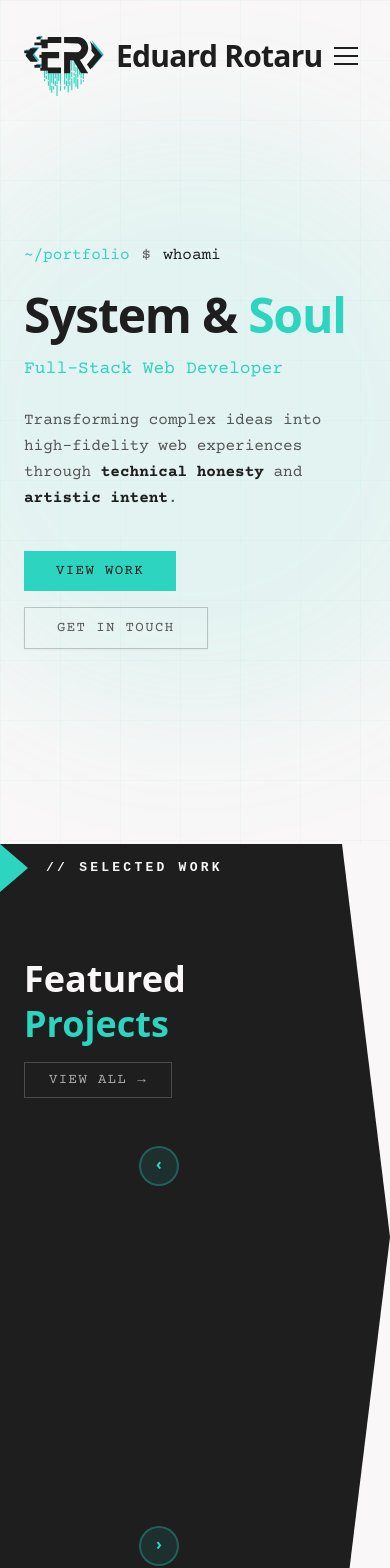
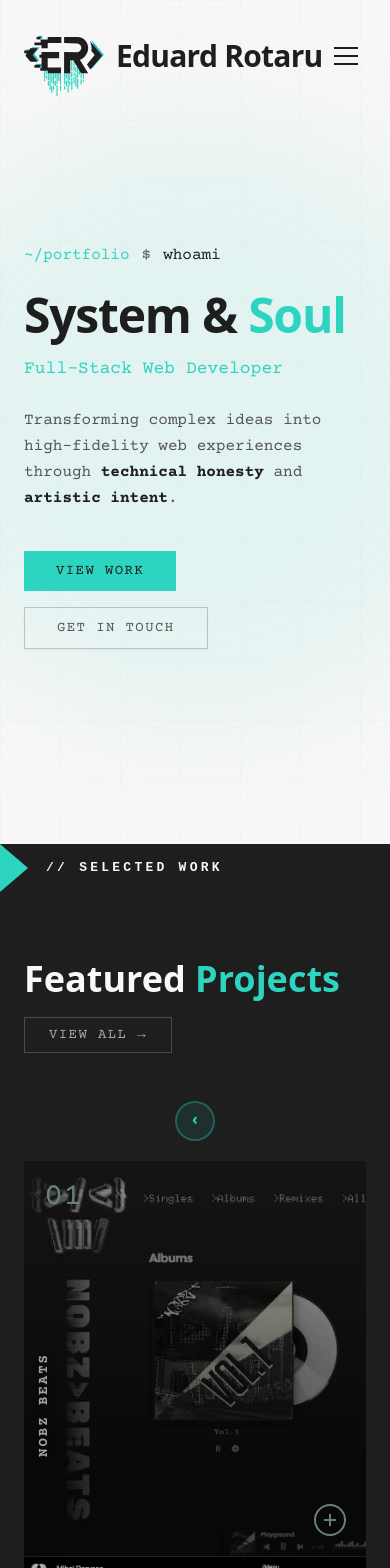
Before and after one commit to nobz226/dev-portfolio, a React (Vite) app: page / in a window 390 px wide. Shown: the top 1568 px of the page. Built offline with nearby package versions, Linux system fonts and the light colour scheme; a web font is replaced by a local one.

Commit message:
Mobile Fixes

```diff
--- a/src/components/ProjectsAccordion.css
+++ b/src/components/ProjectsAccordion.css
@@ -345,27 +345,55 @@
 
   .accordion-slide {
     flex: 1;
-    min-height: 100px;
+    min-height: 200px;
     border-right: none;
     border-bottom: 1px solid rgba(45, 212, 191, 0.1);
+    border-radius: 0;
   }
 
   .accordion-slide.active {
-    flex: 2;
-    min-height: 400px;
+    flex: 1;
+    min-height: 500px;
   }
 
   .projects-accordion-container {
     min-height: auto;
   }
 
+  .collapsed-title {
+    position: absolute;
+    left: 20px;
+    top: 75%;
+    transform: translateY(-50%) rotate(-90deg);
+    transform-origin: left center;
+    font-size: 14px;
+    font-weight: 600;
+    color: rgba(255, 255, 255, 0.9);
+    font-family: 'Courier Prime', monospace;
+    text-transform: uppercase;
+    letter-spacing: 2px;
+    white-space: nowrap;
+    z-index: 3;
+    text-shadow: 0 2px 8px rgba(0, 0, 0, 0.7);
+  }
+
   .slide-number {
     font-size: 32px;
+    position: relative;
+    bottom: auto;
+    left: auto;
+    margin-bottom: 12px;
+  }
+
+  .accordion-slide.active .slide-number {
+    position: relative;
+    top: auto;
+    bottom: auto;
+    font-size: 28px;
   }
 
   .project-brand {
-    transform: none;
-    position: static;
+    font-size: 12px;
   }
 
   .navigation-arrows {
@@ -375,13 +403,16 @@
   }
 
   .slide-content {
-    bottom: 20px;
-    left: 20px;
-    right: 20px;
+    position: relative;
+    bottom: auto;
+    left: auto;
+    right: auto;
+    padding: 20px;
   }
 
   .accordion-slide.active .slide-content {
-    bottom: 40px;
+    bottom: auto;
+    padding: 20px;
   }
 
   .project-name {
@@ -391,4 +422,9 @@
   .project-subtitle {
     font-size: 14px;
   }
+
+  .add-button {
+    bottom: 20px;
+    right: 20px;
+  }
 }
--- a/src/components/SectionWrapper.jsx
+++ b/src/components/SectionWrapper.jsx
@@ -16,6 +16,12 @@ const fadeUp = {
  */
 export default function SectionWrapper({ id, label, children, className = '', variant = 'dark' }) {
   const bgColor = variant === 'cyan' ? '#2dd4bf' : '#1e1e1e'
+
+  const getClipPath = () => {
+    if (typeof window === 'undefined') return 'polygon(0 0, calc(100% - 48px) 0, 100% 50%, calc(100% - 48px) 100%, 0 100%)'
+    return window.innerWidth < 960 ? 'none' : 'polygon(0 0, calc(100% - 48px) 0, 100% 50%, calc(100% - 48px) 100%, 0 100%)'
+  }
+
   return (
     <motion.section
       id={id}
@@ -30,7 +36,7 @@ export default function SectionWrapper({ id, label, children, className = '', va
         className="absolute inset-0 pointer-events-none"
         style={{
           backgroundColor: bgColor,
-          clipPath: 'polygon(0 0, calc(100% - 48px) 0, 100% 50%, calc(100% - 48px) 100%, 0 100%)',
+          clipPath: getClipPath(),
         }}
       />
       {/* Label sits above shape */}
@@ -39,8 +45,8 @@ export default function SectionWrapper({ id, label, children, className = '', va
           <SectionLabel label={label} variant={variant} />
         </div>
       )}
-      {/* Content — right padding keeps text inside the arrow cutout */}
-      <div className="relative z-10 max-w-5xl mx-auto pl-6 pr-24 py-16">
+      {/* Content — right padding keeps text inside the arrow cutout on desktop only (1200px+) */}
+      <div className="relative z-10 max-w-5xl mx-auto pl-6 pr-6 xl:pr-24 py-16">
         {children}
       </div>
     </motion.section>
```
